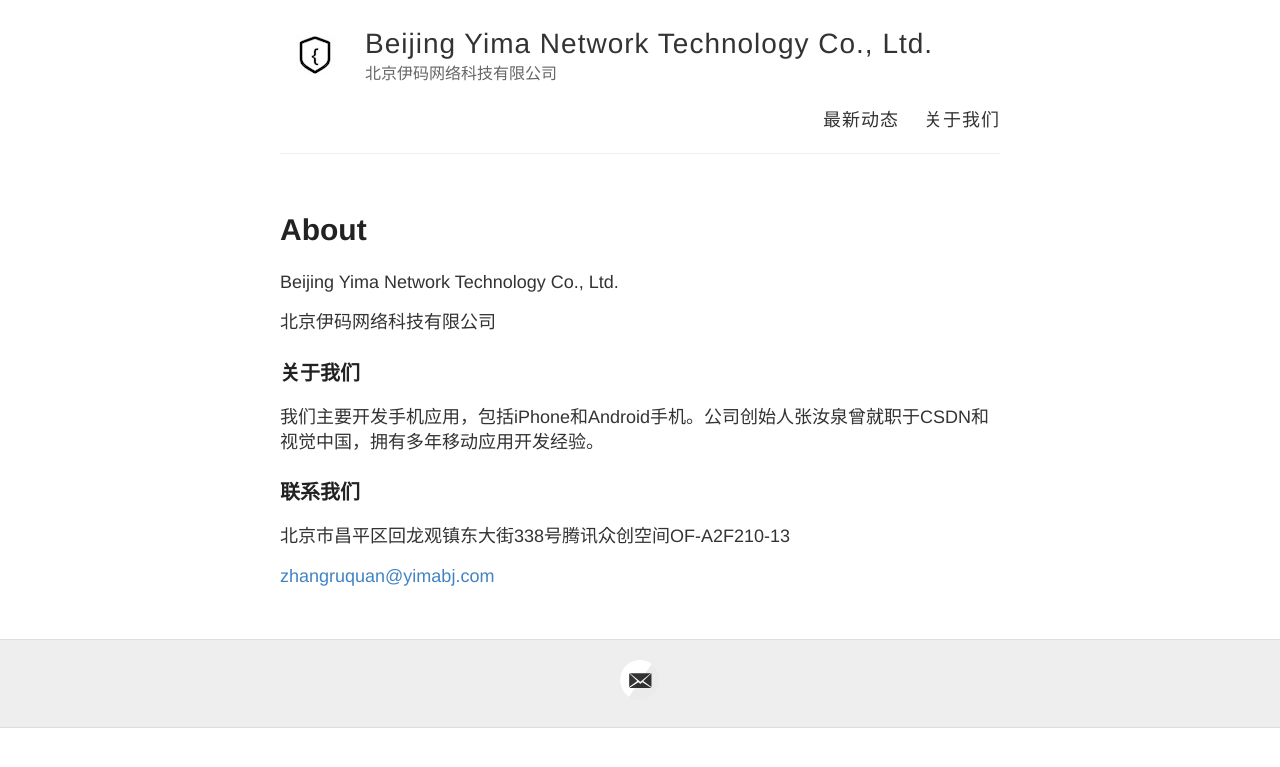
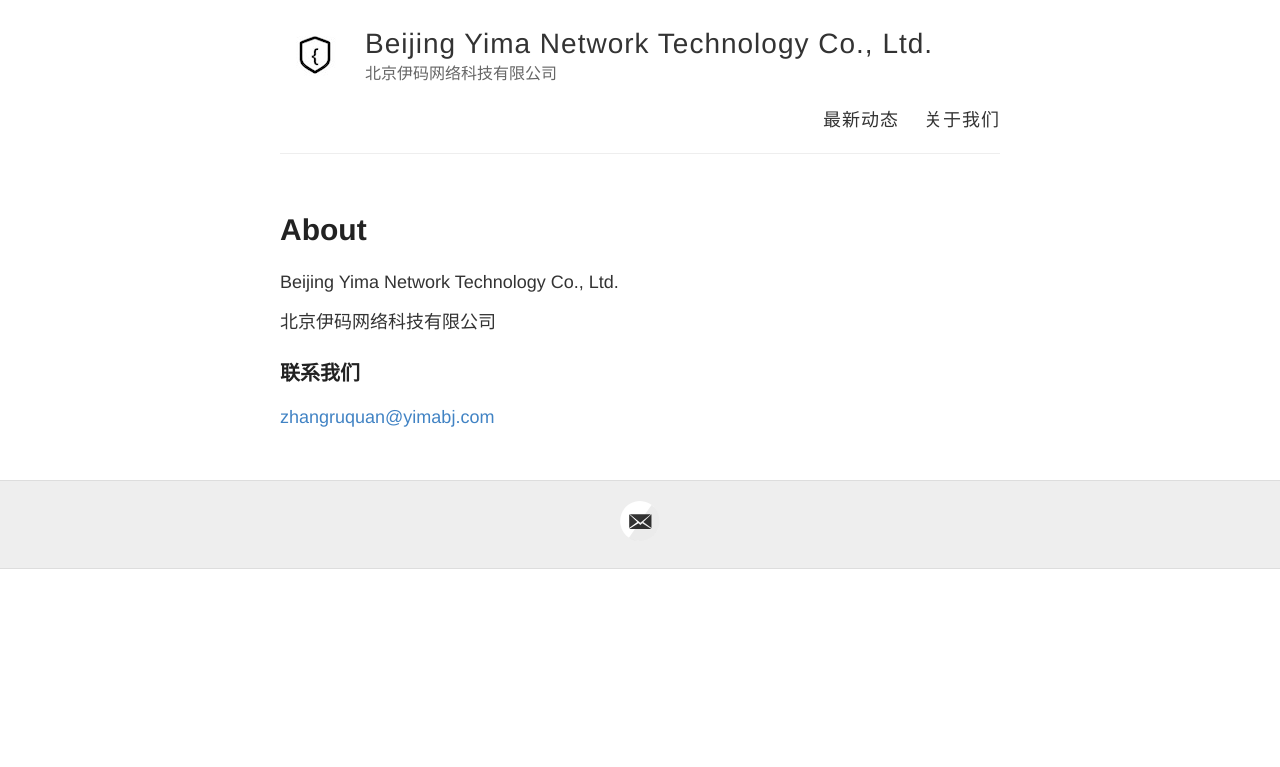
Before and after one commit to yimabj/yimabj.github.io, a Jekyll site: the page built from about.md, in a window 1280 px wide. Shown: the top 767 px of the page. Built offline with Jekyll 4.4.1, drawn with Linux system fonts in a browser that asks for light colours; Markdown is read by kramdown in place of the engine named in the settings.

Commit message:
Update about.md

```diff
--- a/about.md
+++ b/about.md
@@ -8,12 +8,6 @@
 
 北京伊码网络科技有限公司
 
-### 关于我们
-
-我们主要开发手机应用，包括iPhone和Android手机。公司创始人张汝泉曾就职于CSDN和视觉中国，拥有多年移动应用开发经验。
-
 ### 联系我们
 
-北京市昌平区回龙观镇东大街338号腾讯众创空间OF-A2F210-13
-
 [zhangruquan@yimabj.com](mailto:zhangruquan@yimabj.com)
```
